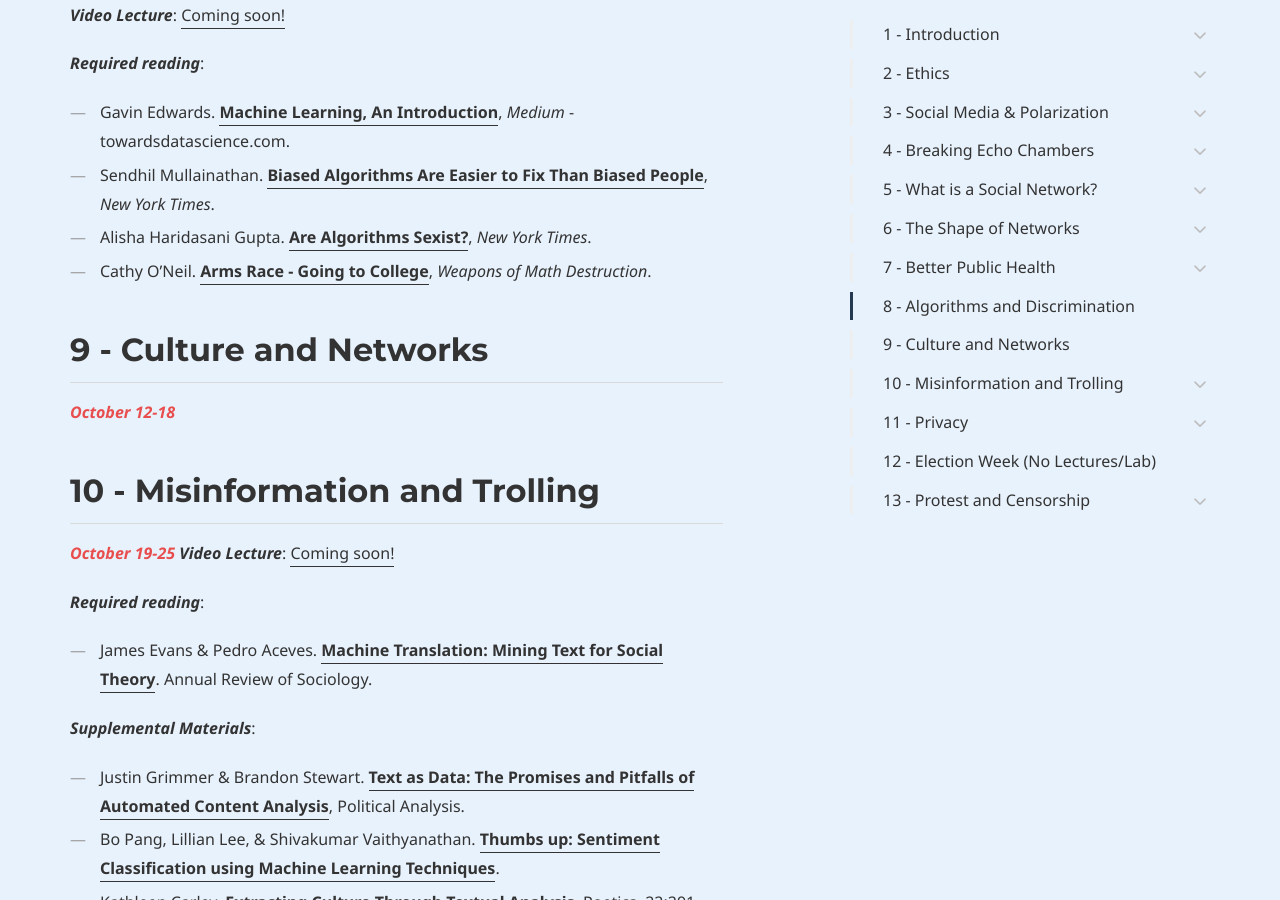
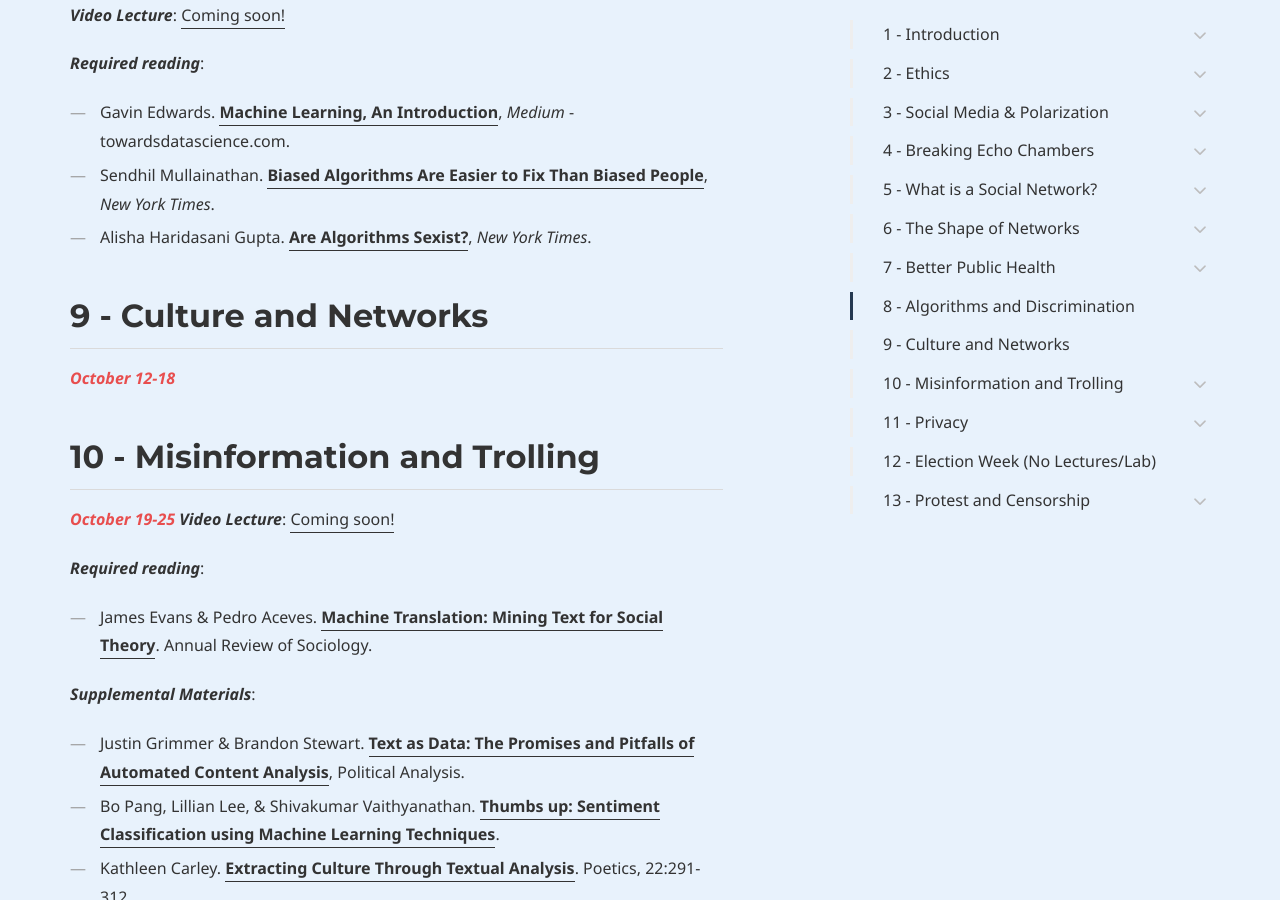
Before and after one commit to dssoc/dssoc.github.io, a Jekyll site: the page built from schedule.md, in a window 1280 px wide and 900 px high, scrolled down 8847 px. Built offline with Jekyll 4.4.1, drawn with Linux system fonts in a browser that asks for light colours; some web fonts are replaced.

Commit message:
Update schedule.md

```diff
--- a/schedule.md
+++ b/schedule.md
@@ -277,7 +277,6 @@ For these excercises, you will need the following datasets:<br/>
 - Gavin Edwards. [**Machine Learning, An Introduction**](https://towardsdatascience.com/machine-learning-an-introduction-23b84d51e6d0), *Medium* - towardsdatascience.com.
 - Sendhil Mullainathan. [**Biased Algorithms Are Easier to Fix Than Biased People**](https://www.nytimes.com/2019/12/06/business/algorithm-bias-fix.html), *New York Times*.
 - Alisha Haridasani Gupta. [**Are Algorithms Sexist?**](https://www.nytimes.com/2019/11/15/us/apple-card-goldman-sachs.html), *New York Times*.
-- Cathy O'Neil. [**Arms Race - Going to College**](https://github.com/dssoc/dssoc.github.io/raw/master/docs/WeaponsofMathDestruction_Chapter3.pdf), *Weapons of Math Destruction*.
 
 
 ## 9 - Culture and Networks
```
